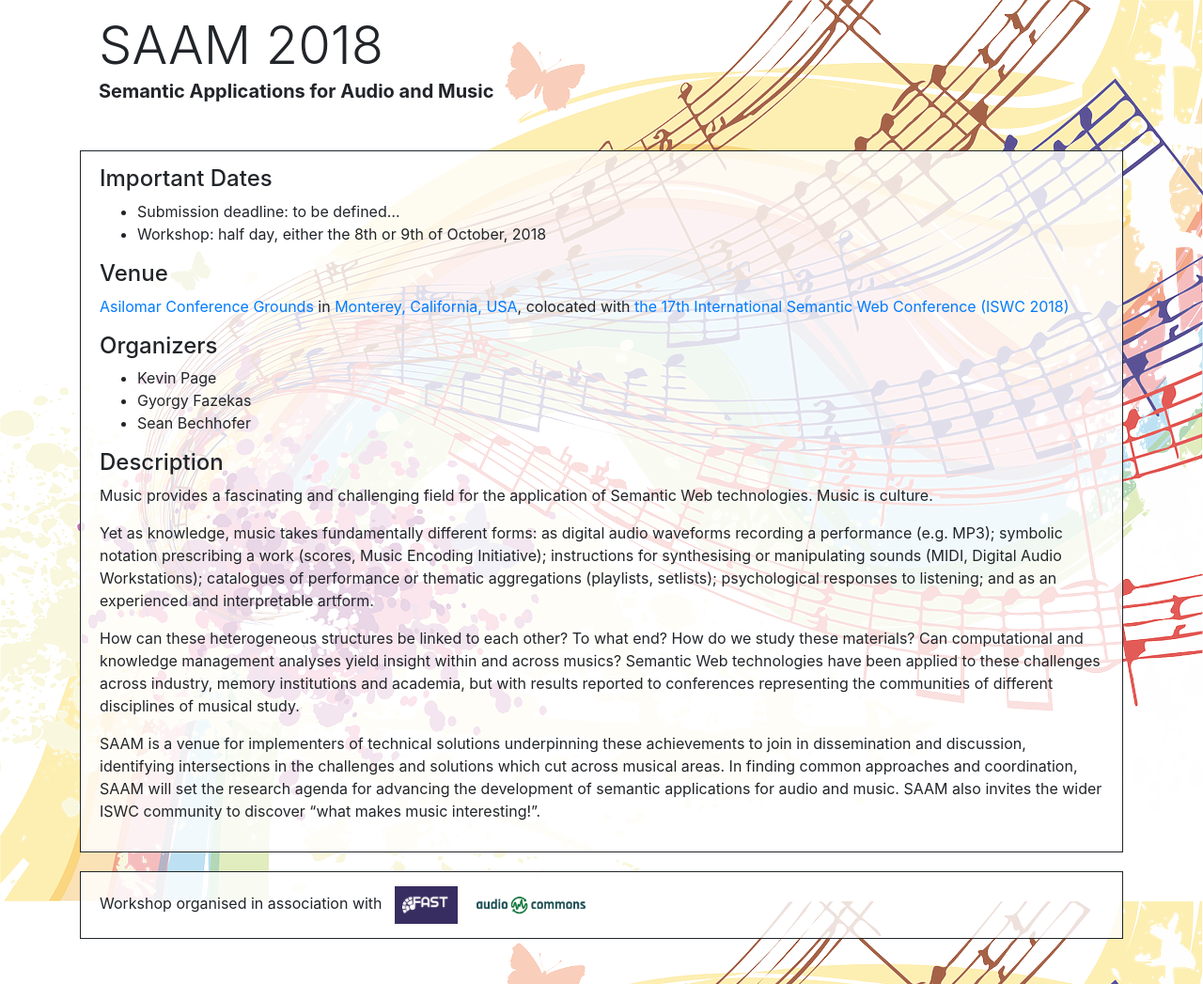
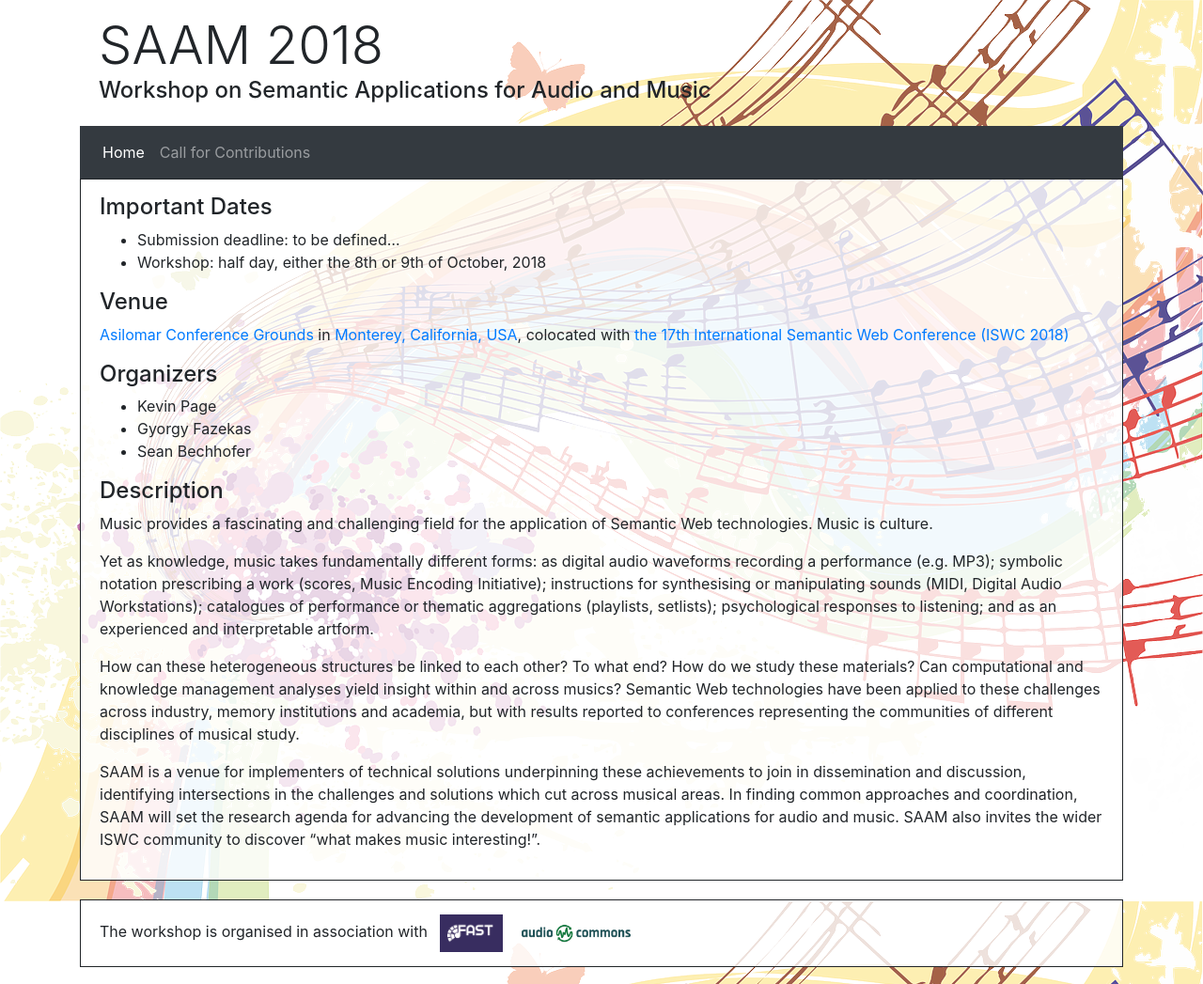
Before and after one commit to AudioCommons/SAAM2018-Website, a Jekyll site: the page built from index.md, in a window 1280 px wide. Shown: the whole page at 94% size. Built offline with Jekyll 4.4.1, drawn with Linux system fonts in a browser that asks for light colours; nearby versions of some CDN libraries.

Commit message:
Add navigation bar

```diff
--- a/_includes/footer.html
+++ b/_includes/footer.html
@@ -3,7 +3,7 @@
     <div class="col">
       <div id="footer" style="background-color: #ffffffcf; padding:15px 20px; border-width: 1px; border-style:solid;">
         <!-- <div class="container"> -->
-          Workshop organised in association with &nbsp;
+          The workshop is organised in association with &nbsp;
           <a href="http://www.semanticaudio.ac.uk/"><img src="./img/FAST-logo.png" alt="FAST" height="40px"></a>
           &nbsp;
           <a href="http://www.audiocommons.org/"><img src="./img/audio-commons-logo-horizontal.png" alt="Audio Commons" height="30px"></a>
--- a/_includes/header.html
+++ b/_includes/header.html
@@ -1,10 +1,31 @@
-<div class="container" style="height:160px">
+<div class="container">
   <div class="row">
     <div class="col">
-      <div id="headerContent" style="padding-left:20px; padding-top:15px; padding-right:20px">
+      <div id="headerContent" style="padding-bottom:15px; padding-left:20px; padding-top:15px; padding-right:20px">
         <div class="display-4">SAAM 2018</div>
-        <div class="lead" style="font-weight: bold">Semantic Applications for Audio and Music</div>
+        <h4>Workshop on Semantic Applications for Audio and Music</h4>
       </div>
     </div>
   </div>
+  <nav class="navbar navbar-expand-lg navbar-dark bg-dark">
+    <!-- <a class="navbar-brand" href="#">SAAM 2018</a> -->
+    <button class="navbar-toggler" type="button" data-toggle="collapse" data-target="#navbarNav" aria-controls="navbarNav" aria-expanded="false" aria-label="Toggle navigation">
+      <span class="navbar-toggler-icon"></span>
+    </button>
+    <div class="collapse navbar-collapse" id="navbarNav">
+      <!-- <div class="container"> -->
+      <ul class="navbar-nav">
+        <li class="nav-item {% if page.id == 'home' > 0  %}active{% endif %}">
+          <a class="nav-link" href="/">Home <span class="sr-only">(current)</span></a>
+        </li>
+        <li class="nav-item {% if page.id == 'call' > 0  %}active{% endif %}">
+          <a class="nav-link" href="/call">Call for Contributions</a>
+        </li>
+        <!-- <li class="nav-item">
+          <a class="nav-link disabled" href="#">Program (TBD)</a>
+        </li> -->
+      </ul>
+    <!-- </div> -->
+    </div>
+  </nav>
 </div>
--- a/index.md
+++ b/index.md
@@ -1,6 +1,7 @@
 ---
 layout: default
 title: Semantic Applications for Audio and Music
+id: home
 ---
 #### Important Dates
 - Submission deadline: to be defined...
```
Also changed, not shown: call.md (+1 -0 lines).
